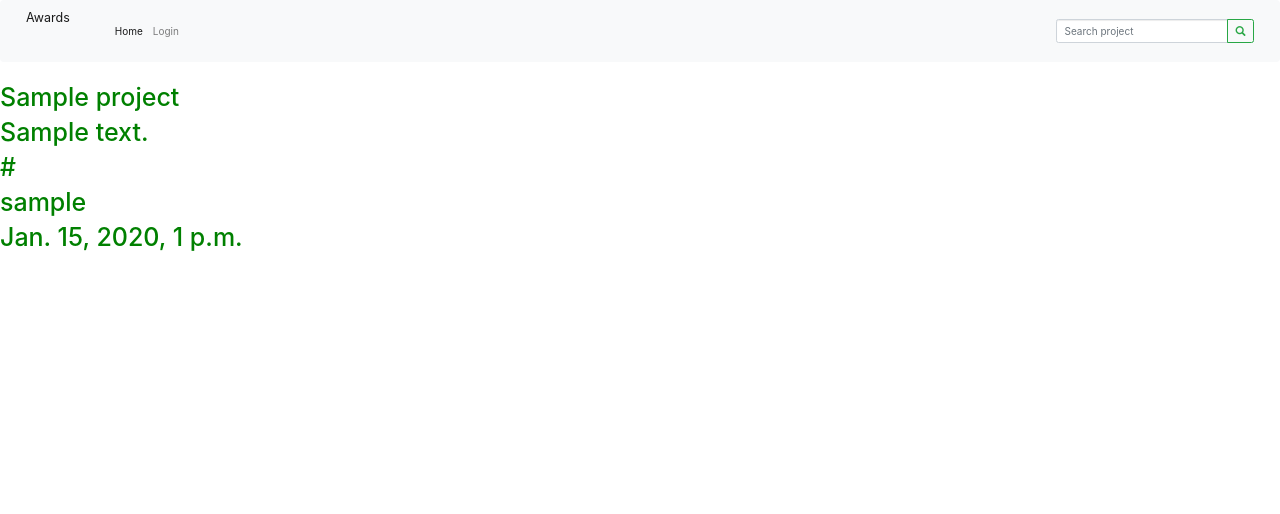
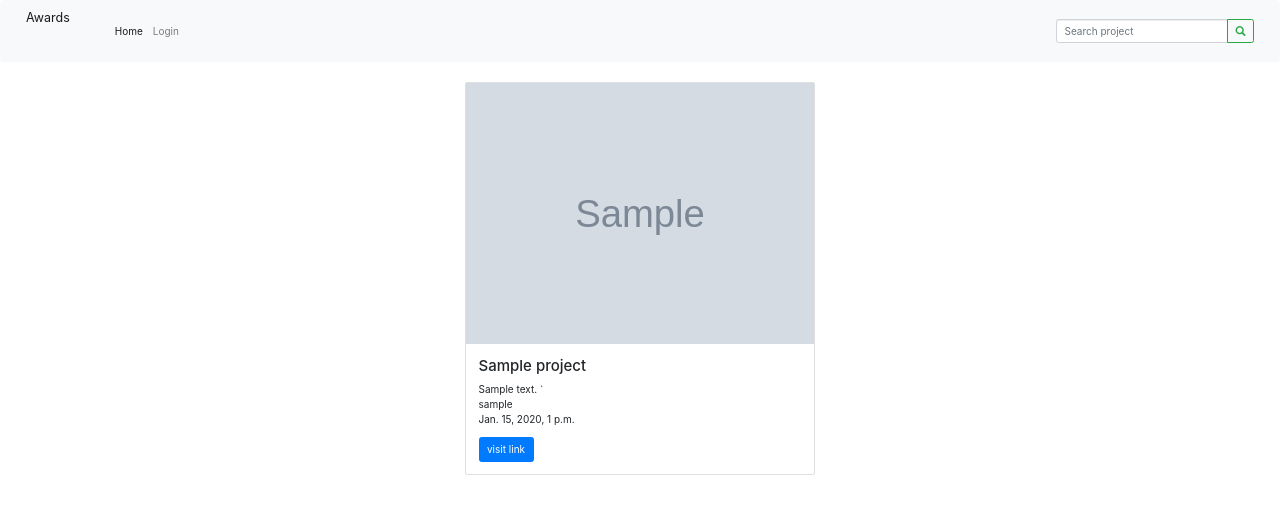
Before and after one commit to trevor-ngugi/awards-app, a Django app: template awardss/templates/projects/search.html in a window 1280 px wide. Shown: the top 514 px of the page. Run offline with Django 3.2, Linux system fonts and the light colour scheme; tables that the repository leaves empty hold one stand-in row (values such as "Sample post"); the template is opened without the code that fills it: values that come from a table or form of the project are taken from there, most other values are stand-ins (such as "Sample title", 1, 10 or a date in 2020); grey boxes marked "Sample" are stand-in pictures; some libraries are stand-ins or nearby versions.

Commit message:
edit search page

```diff
--- a/awardss/templates/projects/search.html
+++ b/awardss/templates/projects/search.html
@@ -1,14 +1,32 @@
 {%extends 'projects/base.html'%}
 
 {% block content %}
+{% if projects %}
+    {% for project in projects %}
 
-    {% if projects %}
-        {% for project in projects %}
-            <h1>{{project.title}}</h1>
-            <h1>{{project.description}}</h1>
-        <h1>{{project.link}}</h1>
-        <h1>{{project.name}}</h1>
-        <h1>{{project.pub_date}}</h1>
-        {%endfor%}
-    {%endif%}
+        <div class="container">
+            <div class="row">
+                <div class="col-md-4">
+                </div>
+                <div class="col-md-4">
+                    <div class="card">
+                        <img src="{{project.project_image.url}}" class="img-responsive" alt="Image">
+                        <div class="card-body">
+                            <h4 class="card-title">{{project.title}}</h4>
+                            <p class="card-text">
+                                {% autoescape on %}
+                                {{project.description| safe}}
+                                ` {% endautoescape %}<br>
+                                {{project.name}}<br>
+                                {{project.pub_date}}<br>
+                            </p>
+                            <a href="{{project.link}}" class="btn btn-primary">visit link</a>
+                        </div>
+                    </div>
+                </div><br>
+            </div><br>
+        </div>
+
+    {%endfor%}
+{%endif%}
 {% endblock %}
```
